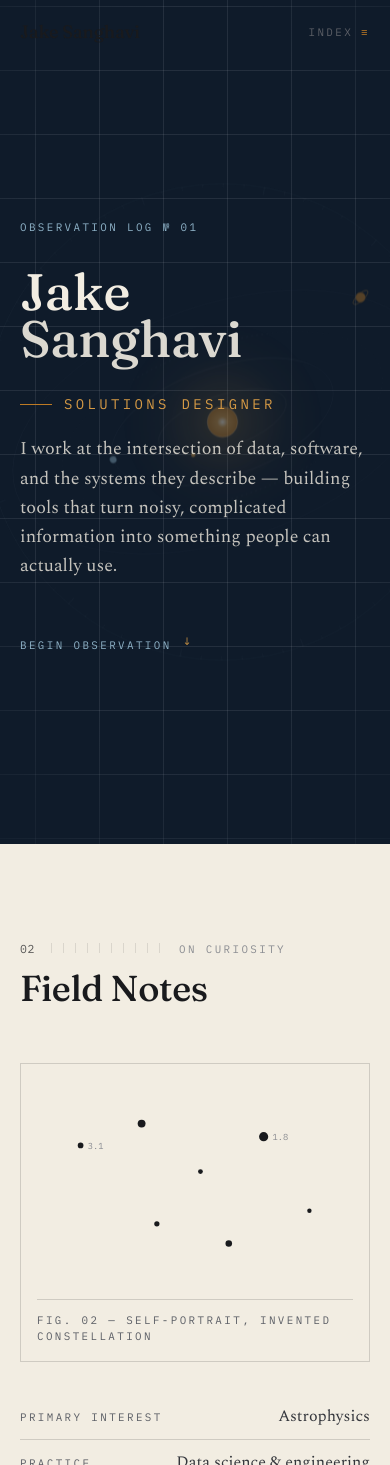
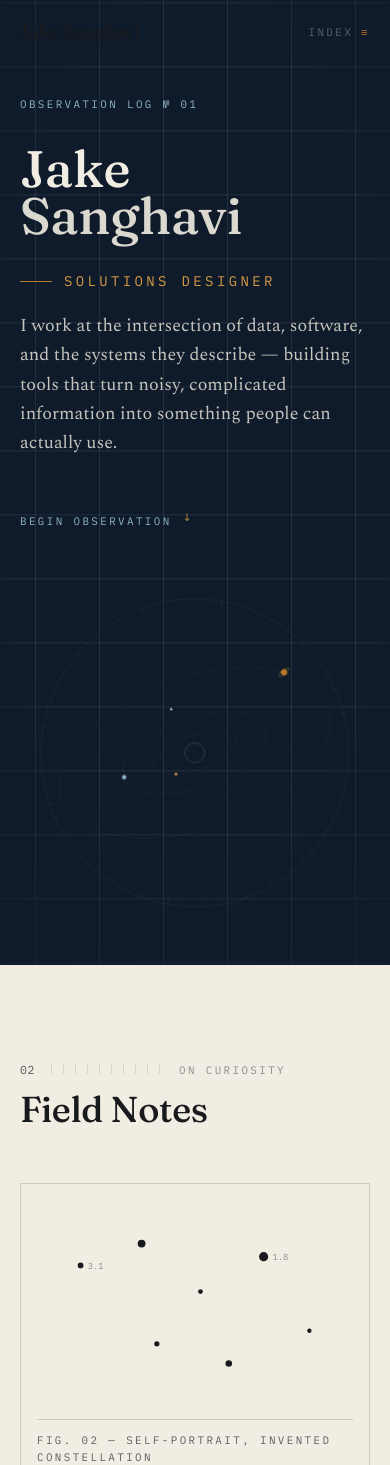
Before and after one commit to jakesanghavi/jakesanghavi.github.io, a React (Vite) app: page / in a window 390 px wide. Shown: the top 1465 px of the page. Built offline with nearby package versions, Linux system fonts and the light colour scheme.

Commit message:
Fix hero orrery visibility and layout on mobile
Co-authored-by: Jake Sanghavi <jakesanghavi@users.noreply.github.com>

```diff
--- a/src/components/sections/Observation.jsx
+++ b/src/components/sections/Observation.jsx
@@ -16,15 +16,14 @@ export default function Observation() {
   return (
     <section
       id="observation"
-      className="on-night relative min-h-[100svh] bg-night text-paper overflow-hidden flex items-center"
+      className="on-night relative min-h-[100svh] bg-night text-paper overflow-hidden flex items-start lg:items-center"
     >
       <div className="coord-grid absolute inset-0 opacity-70" aria-hidden="true" />
 
-      {/* Orrery — offset to the right, bleeding past the edge */}
+      {/* Orrery (desktop) — offset to the right, bleeding past the edge */}
       <div
-        className="absolute right-[-22%] sm:right-[-14%] lg:right-[-6%] top-1/2 -translate-y-1/2
-                   w-[130vw] sm:w-[90vw] lg:w-[62vw] max-w-[900px] aspect-square
-                   opacity-40 sm:opacity-55 lg:opacity-100 pointer-events-none"
+        className="hidden lg:block absolute right-[-6%] top-1/2 -translate-y-1/2
+                   w-[62vw] max-w-[900px] aspect-square pointer-events-none"
       >
         <motion.div
           initial={reduce ? false : { opacity: 0, scale: 0.94 }}
@@ -86,6 +85,16 @@ export default function Observation() {
             ↓
           </span>
         </motion.a>
+
+        {/* Orrery (mobile) — a discrete, fully-visible figure below the intro */}
+        <motion.div
+          initial={reduce ? false : { opacity: 0, scale: 0.94 }}
+          animate={reduce ? undefined : { opacity: 1, scale: 1 }}
+          transition={{ duration: 1.4, ease: 'easeOut' }}
+          className="lg:hidden mt-14 -mb-4 mx-auto w-[84vw] max-w-[420px] aspect-square"
+        >
+          <Orrery className="w-full h-full" decorative />
+        </motion.div>
       </div>
 
       {/* corner registration marks */}
--- a/src/components/viz/Orrery.jsx
+++ b/src/components/viz/Orrery.jsx
@@ -18,7 +18,7 @@ function ellipsePos(rx, ry, angle) {
   return { x: CX + rx * Math.cos(angle), y: CY + ry * Math.sin(angle) };
 }
 
-export default function Orrery({ className = '' }) {
+export default function Orrery({ className = '', decorative = false }) {
   const reduce = useReducedMotion();
   const bodyRefs = useRef([]);
   const ringRefs = useRef([]);
@@ -98,8 +98,9 @@ export default function Orrery({ className = '' }) {
     <svg
       className={className}
       viewBox="0 0 1000 1000"
-      role="img"
-      aria-label="An orrery: a small planetary system with bodies on elliptical orbits."
+      role={decorative ? 'presentation' : 'img'}
+      aria-hidden={decorative || undefined}
+      aria-label={decorative ? undefined : 'An orrery: a small planetary system with bodies on elliptical orbits.'}
       preserveAspectRatio="xMidYMid meet"
     >
       <defs>
```
